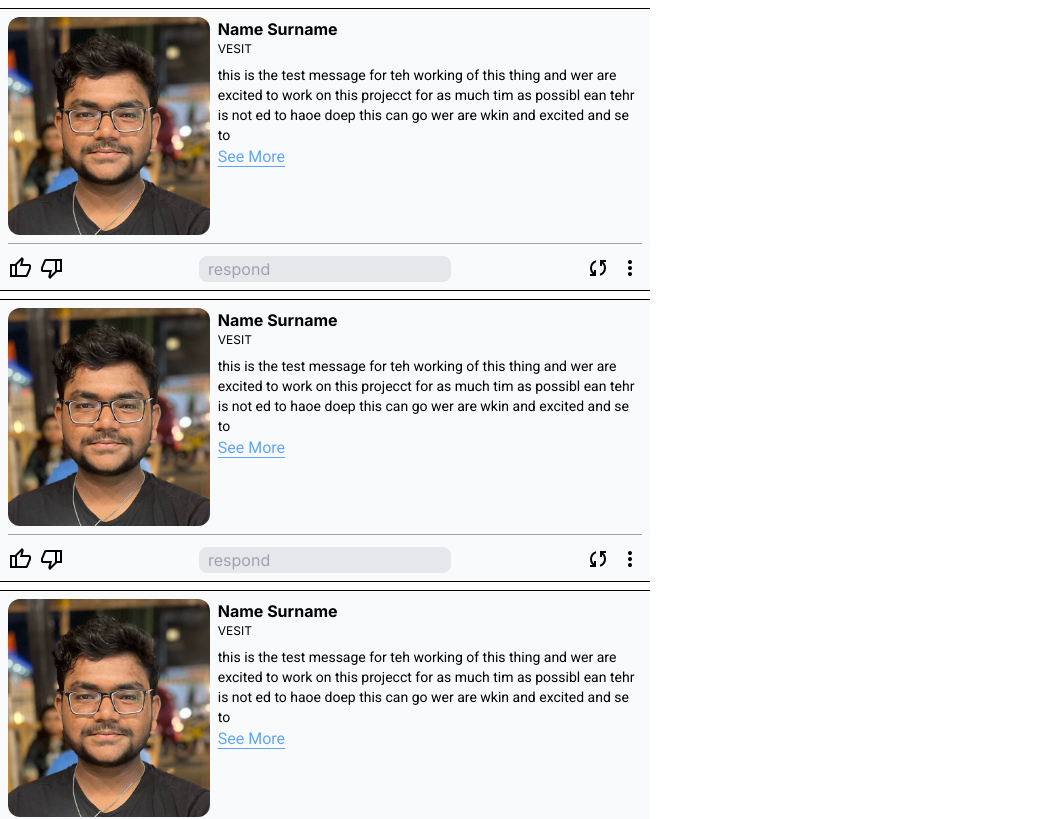
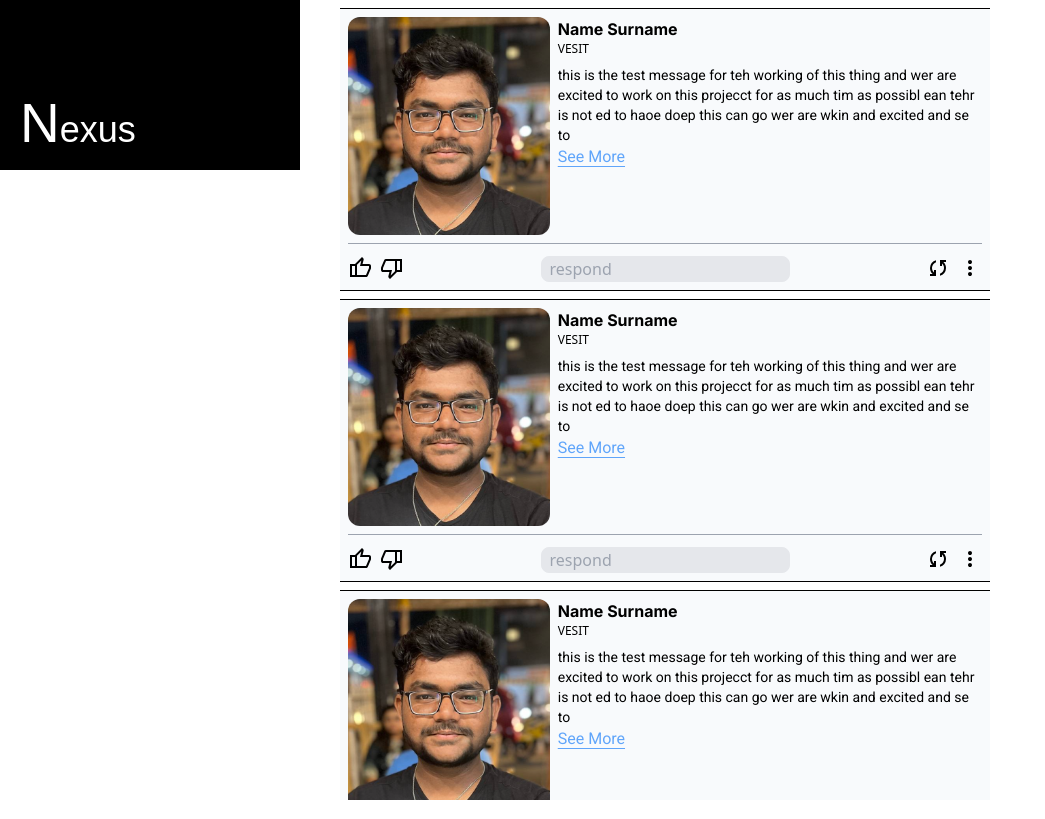
Before and after one commit to pankajrampawar/Nexus, a Next.js app in the folder client/: page /home in a window 1280 px wide. Shown: the top 819 px of the page, without its empty margins (0-1045 px from the left). Built offline with nearby package versions, Linux system fonts and the light colour scheme; a web font is replaced by a local one.

Commit message:
sidebar space and sm: styling added

```diff
--- a/client/app/home/layout.js
+++ b/client/app/home/layout.js
@@ -5,17 +5,17 @@ import Sidebar from "../ui/Sidebar"
 export default function RootLayout({ children }) {
     return (
         <html lang="en">
-            <body>
-                <header>
+            <body className="sm:flex sm:h-screen sm:overflow-hidden gap-10">
+                <header className="sm:overflow-y-auto ">
                     <nav className="md:hidden">
                         <NavBar/>
                     </nav>
-                    <nav>
+                    <nav className="min-w-[300px] bg-slate-300">
                         <Sidebar/>
                     </nav>
                 </header>
 
-                <main>
+                <main className="sm:overflow-y-auto">
                     {children}
                 </main>
             </body>
--- a/client/app/ui/Sidebar.js
+++ b/client/app/ui/Sidebar.js
@@ -1,13 +1,17 @@
 'use client'
+import { keania } from '../fonts'
 
 import React from 'react'
 
 export default function Sidebar() {
     return (
         <div>
-            <div>
-
-            </div>
+            <div className='text-4xl text-white bg-black h-[170px] flex items-end p-5'>
+                <div className={`${keania.className}`}>
+                    <span className='text-[55px]'>N</span>
+                    exus
+                </div>
+           </div>
         </div>
     )
 }
```
